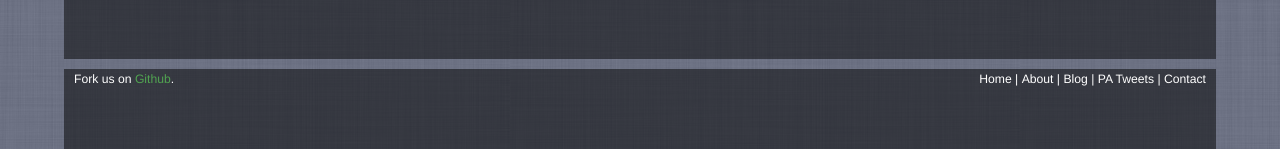
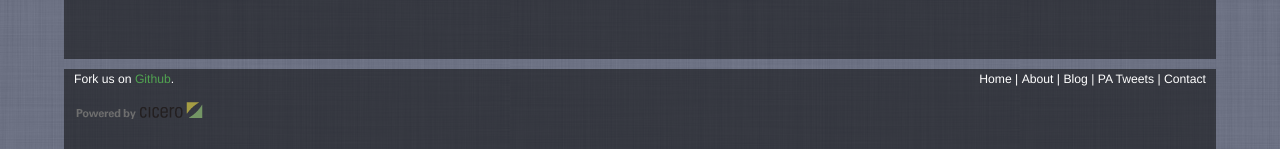
Before and after one commit to staterepme/State-Gov-Tracker, a Django app: template state_gov_tracker_app/templates/about.html in a window 1280 px wide. Shown: the part 701-850 px from the top of the page. Run offline with Django 3.2, Linux system fonts and the light colour scheme; the template is opened without the code that fills it, so the values that code supplies are empty; some libraries are stand-ins or nearby versions; some web fonts are replaced.

Commit message:
Added powered by cicero logo

```diff
--- a/state_gov_tracker_app/templates/base_full.html
+++ b/state_gov_tracker_app/templates/base_full.html
@@ -57,6 +57,7 @@
             <div class="row-fluid">
                 <div class="span6">
                     <p>Fork us on <a href="https://github.com/staterepme/State-Gov-Tracker" target="_blank">Github</a>.</p>
+                    <p><a href="http://www.azavea.com/products/cicero/" target="_blank"><img class="powered_by_cicero" src="/static/images/powered-by-cicero.png"></a></p>
                 </div>
                 <div class="span6 footer-links">
                     <ul>
```
